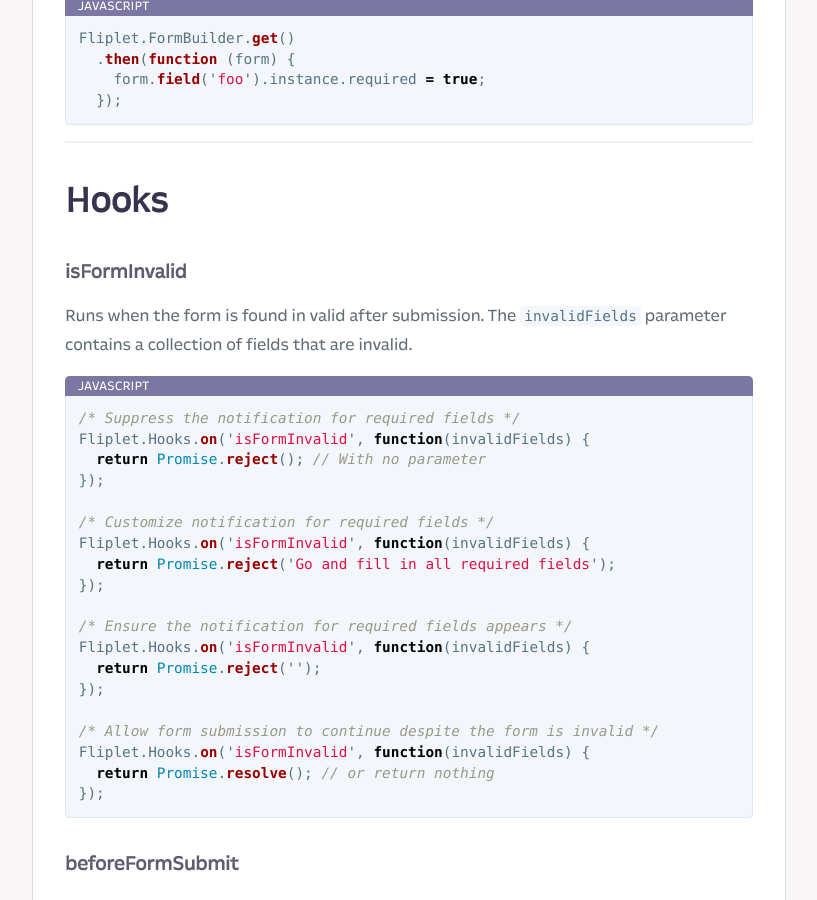
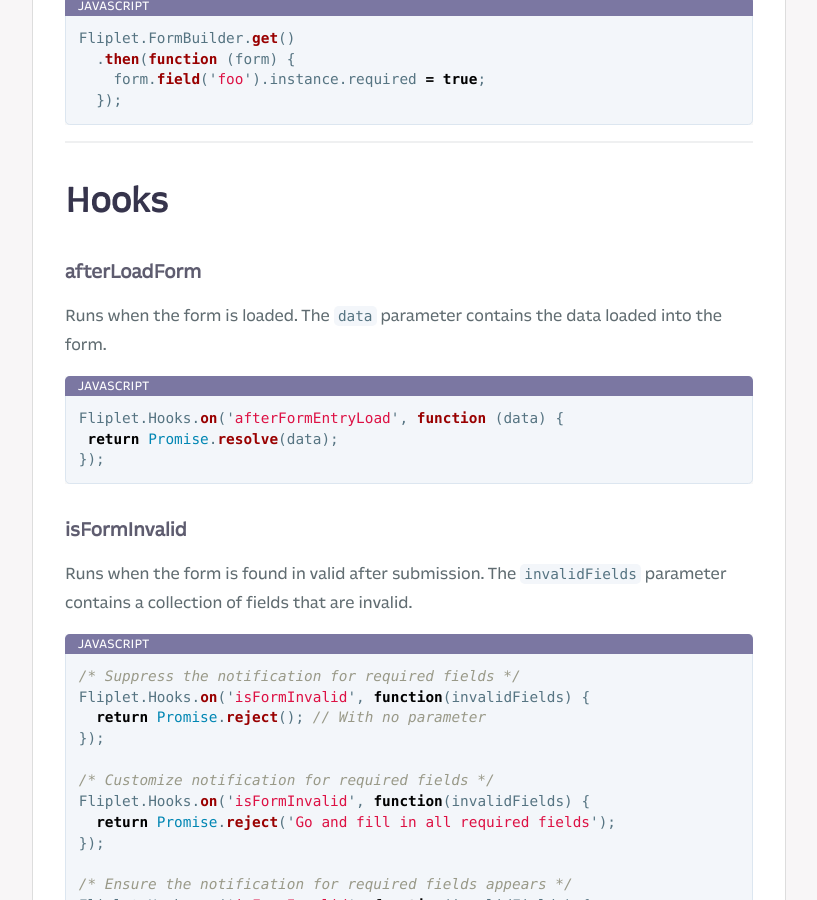
Before and after one commit to Fliplet/fliplet-cli, a Jekyll site: the page built from docs/API/components/form-builder.md, in a window 1280 px wide and 900 px high, scrolled down 9143 px. Shown: the whole window, without its empty margins (254-1071 px from the left). Built offline with Jekyll 4.4.1, drawn with Linux system fonts in a browser that asks for light colours; nearby versions of some CDN libraries; our own code applies the rules of GitHub Pages for plain Markdown files; library files that are not in the unit come from our copies; comment, search, counter and statistics services are not loaded; a style sheet for code colours, icons or effects is not loaded.

Commit message:
Adds new form hook documentation

````diff
--- a/docs/API/components/form-builder.md
+++ b/docs/API/components/form-builder.md
@@ -387,6 +387,16 @@
 
 ## Hooks
 
+### afterLoadForm
+
+Runs when the form is loaded. The `data` parameter contains the data loaded into the form.
+
+```js
+Fliplet.Hooks.on('afterFormEntryLoad', function (data) {
+ return Promise.resolve(data);
+});
+```
+
 ### isFormInvalid
 
 Runs when the form is found in valid after submission. The `invalidFields` parameter contains a collection of fields that are invalid.
````
